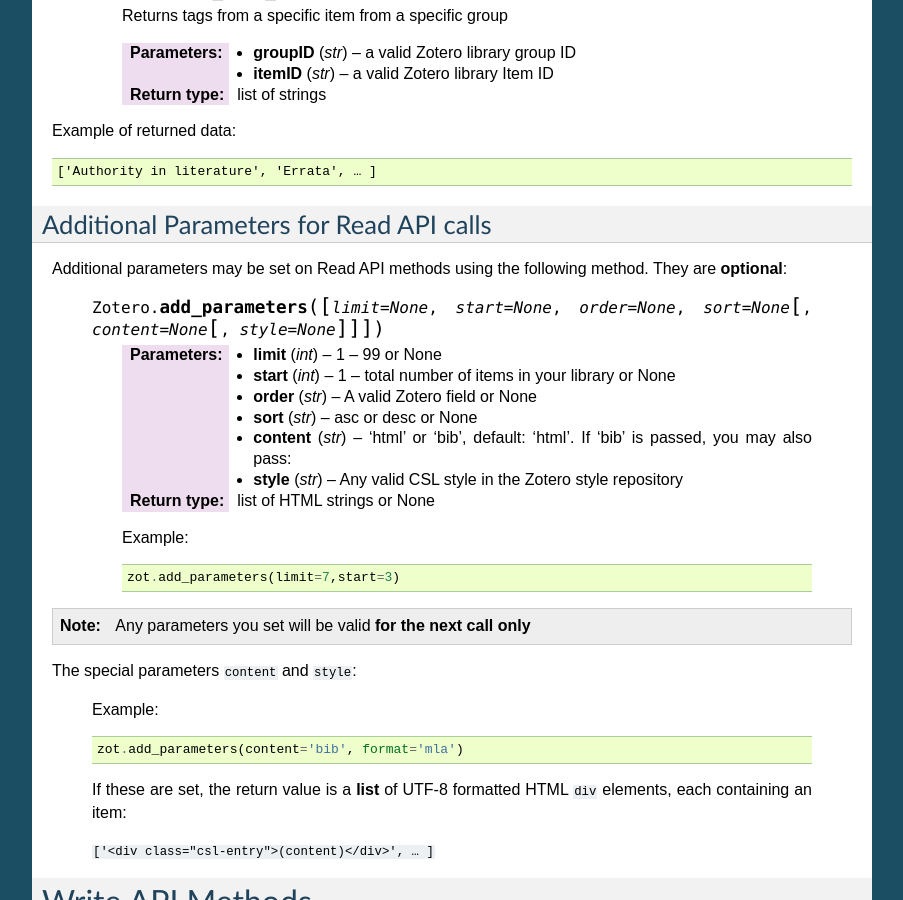
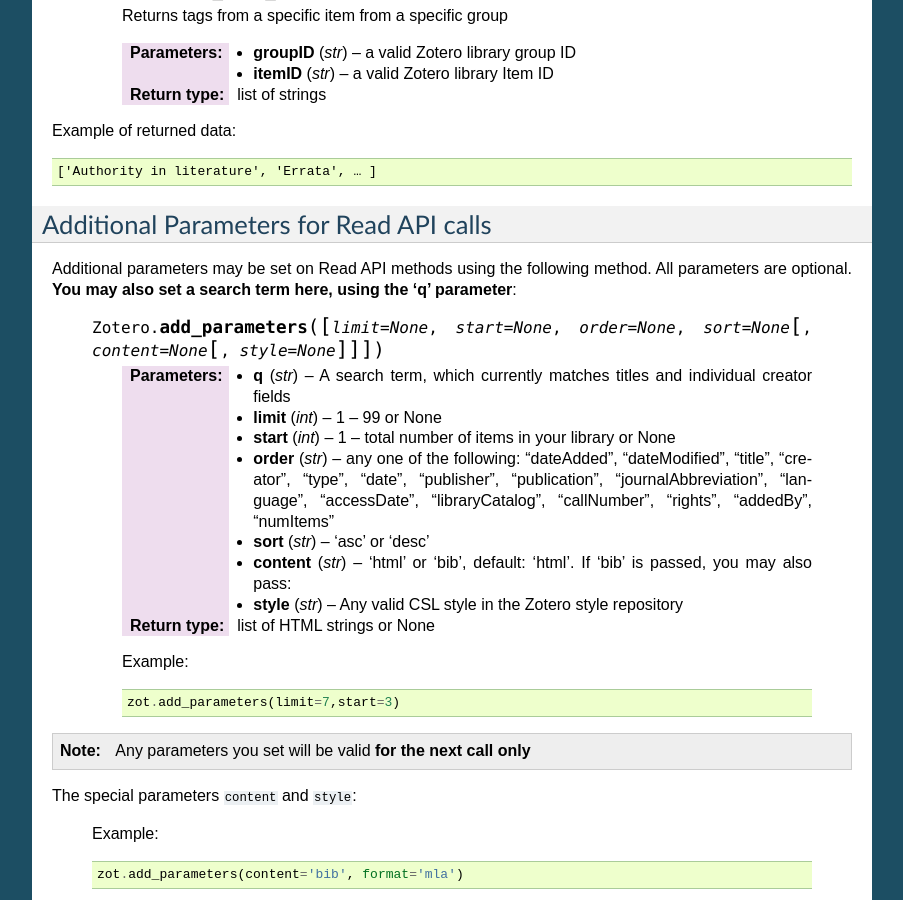
Before and after one commit to urschrei/pyzotero, a Sphinx documentation site: the page built from doc/index.txt, in a window 1280 px wide and 900 px high, scrolled down 5339 px. Shown: the whole window, without its empty margins (198-1101 px from the left). Built offline with Sphinx 7.4.7, drawn with Linux system fonts in a browser that asks for light colours.

Commit message:
Updating docs with search details

```diff
--- a/doc/index.txt
+++ b/doc/index.txt
@@ -344,14 +344,15 @@
 Additional Parameters for Read API calls
 ========================================
 
-Additional parameters may be set on Read API methods using the following method. They are **optional**:
+Additional parameters may be set on Read API methods using the following method. All parameters are optional. **You may also set a search term here, using the 'q' parameter**:
 
     .. py:method:: Zotero.add_parameters([limit=None, start=None, order=None, sort=None, [content=None[ ,style=None]]])
 
+        :param str q: A search term, which currently matches titles and individual creator fields
         :param int limit: 1 – 99 or None
         :param int start: 1 – total number of items in your library or None
-        :param str order: A valid Zotero field or None
-        :param str sort: asc or desc or None
+        :param str order: any one of the following: “dateAdded”, “dateModified”, “title”, “creator”, “type”, “date”, “publisher”, “publication”, “journalAbbreviation”, “language”, “accessDate”, “libraryCatalog”, “callNumber”, “rights”, “addedBy”, “numItems”
+        :param str sort: 'asc' or 'desc'
         :param str content: 'html' or 'bib', default: 'html'. If 'bib' is passed, you may also pass:
         :param str style: Any valid CSL style in the Zotero style repository
         :rtype: list of HTML strings or None
```
Also changed, not shown: 10 other files.
